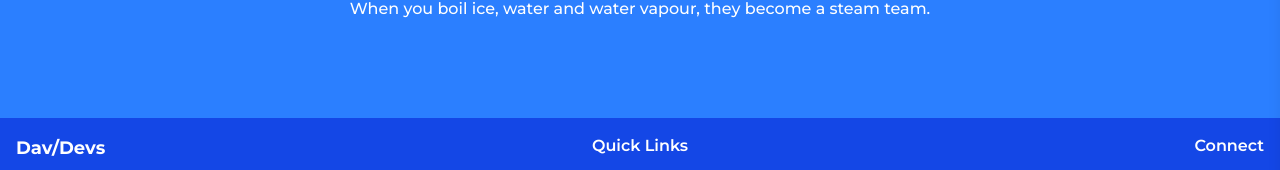
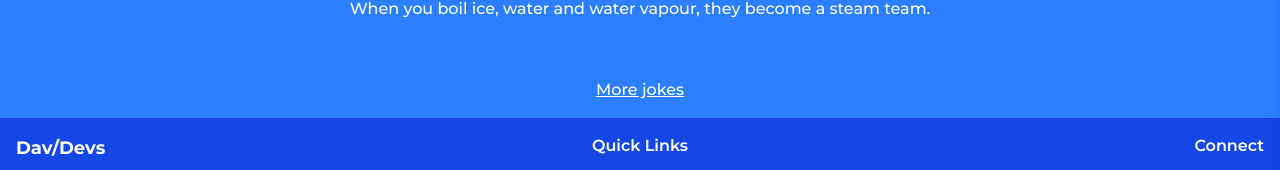
Before and after one commit to davinaleong/proj-davdevs-2025, a Next.js app: page / in a window 1280 px wide. Shown: the part 172-342 px from the top of the page. Built offline with nearby package versions, Linux system fonts and the light colour scheme.

Commit message:
Minor enhancements

```diff
--- a/app/components/Anchor.tsx
+++ b/app/components/Anchor.tsx
@@ -6,16 +6,27 @@ interface AnchorProps {
   href: string;
   external?: boolean;
   className?: string;
+  variant?: 'default' | 'primary';
 }
 
 export default function Anchor({
   children,
   href,
   external = false,
-  className = ""
+  className = "",
+  variant = 'default'
 }: AnchorProps) {
-  const baseClasses = "underline text-blue-500 hover:opacity-80 dark:text-blue-300 transition-opacity";
-  const anchorClasses = `${baseClasses} ${className}`;
+  const getVariantClasses = () => {
+    switch (variant) {
+      case 'default':
+        return "underline text-white dark:text-black hover:opacity-80 transition-opacity";
+      case 'primary':
+      default:
+        return "underline text-blue-500 hover:opacity-80 dark:text-blue-300 transition-opacity";
+    }
+  };
+
+  const anchorClasses = `${getVariantClasses()} ${className}`;
 
   const linkProps = external
     ? { target: "_blank", rel: "noopener noreferrer" }
--- a/app/components/HomeSection.tsx
+++ b/app/components/HomeSection.tsx
@@ -34,7 +34,10 @@ export default function HomeSection({
 
             {anchorProps && (
                 <p className="text-center p-4">
-                    <Anchor {...anchorProps} />
+                    <Anchor
+                        {...anchorProps}
+                        variant={variant === 'default' ? 'primary' : 'default'}
+                    />
                 </p>
             )}
         </section>
```
